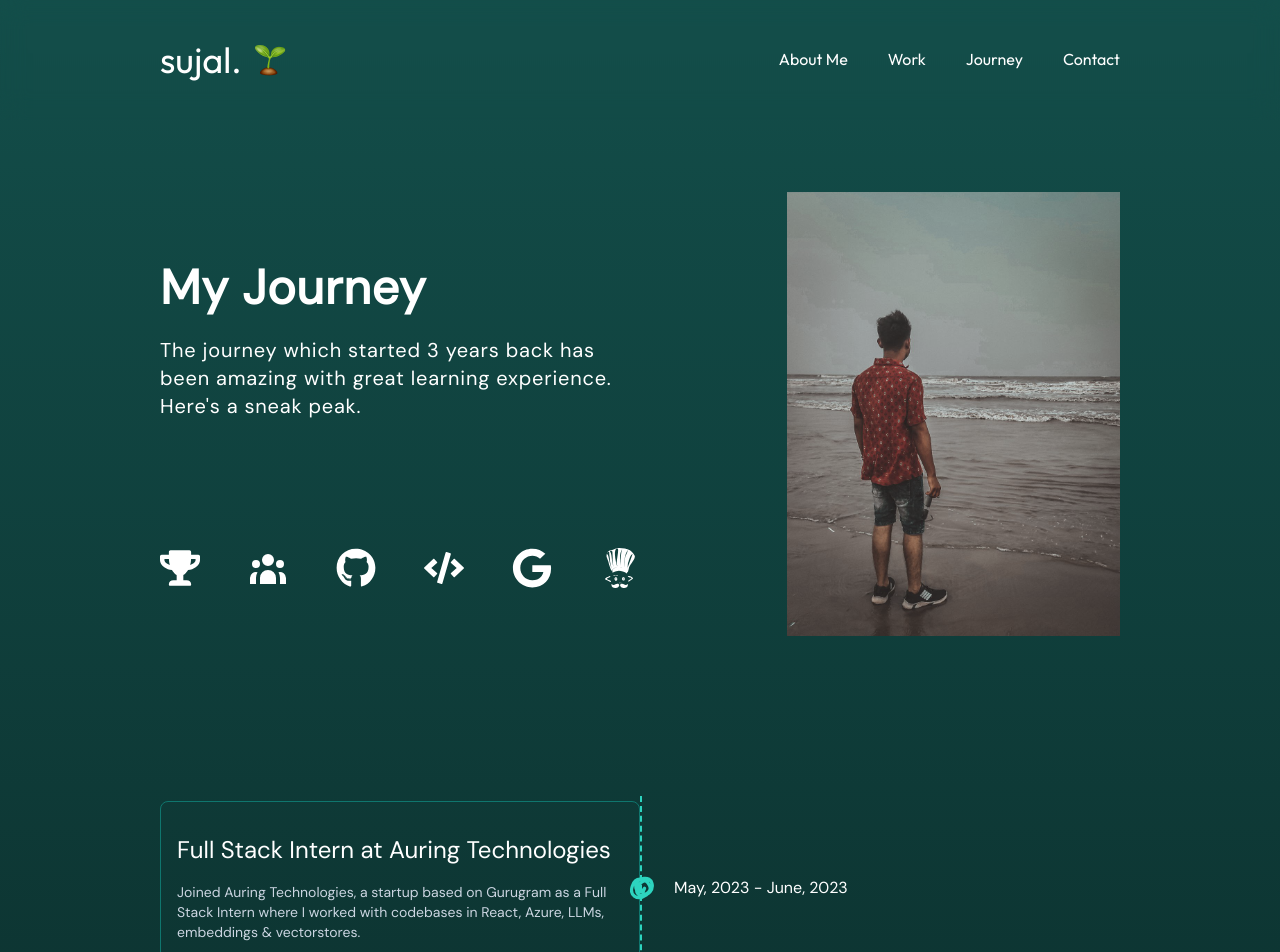
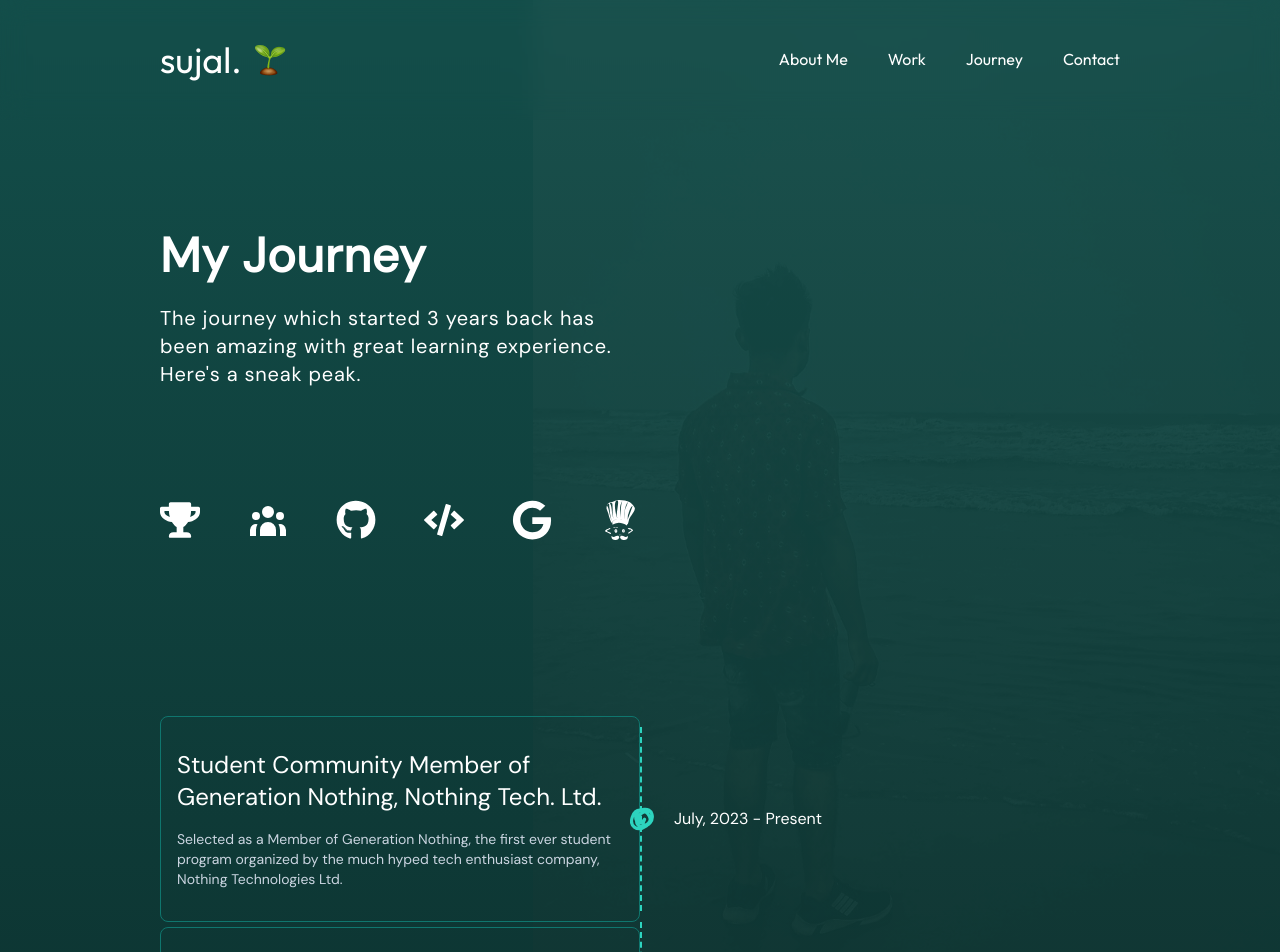
Before and after one commit to SujalSamai/Dev-Portfolio, a Next.js app: page /journey in a window 1280 px wide. Shown: the top 952 px of the page. Built offline with nearby package versions, Linux system fonts and the light colour scheme.

Commit message:
Added new experience

```diff
--- a/src/app/journey/page.jsx
+++ b/src/app/journey/page.jsx
@@ -10,7 +10,12 @@ import { SiCodechef } from 'react-icons/si'
 import { HiUserGroup } from 'react-icons/hi'
 
 const journeys= [
-
+  {
+    id:11,
+    name:"Student Community Member of Generation Nothing, Nothing Tech. Ltd.",
+    desc:"Selected as a Member of Generation Nothing, the first ever student program organized by the much hyped tech enthusiast company, Nothing Technologies Ltd.",
+    date:"July, 2023 - Present"
+  },
   {
     id:10,
     name:"Full Stack Intern at Auring Technologies",
@@ -78,7 +83,7 @@ const Journey = () => {
   return (
     <section className='mt-28'>
       <div className='flex flex-col lg:flex-row justify-between mb-20'>
-        <div className='lg:w-6/12 mt-20 lg:mt-0 tracking-wider flex flex-col justify-evenly'>
+        <div className='lg:w-6/12 mt-20 tracking-wider flex flex-col gap-28 lg:my-24 justify-evenly'>
           <div>
             <h1 className={`text-5xl font-semibold ${dmSans.className} py-6`}>My Journey</h1>
             <h6 className='text-xl'>The journey which started 3 years back has been amazing with great learning experience. Here&apos;s a sneak peak.</h6>
@@ -92,9 +97,8 @@ const Journey = () => {
             <SiCodechef className='w-10 h-10 hover:scale-150 hover:mx-5 transition-all duration-500 ease-out'/>
           </span>
         </div>
-        <div className='lg:w-5/12 lg:py-20 mt-8 lg:mt-0 flex justify-end'>
-            <Image src={journey} width={500} height={600} className='grayscale-50 hover:scale-105 hover:grayscale-100 transition-all duration-300 ease-in lg:w-10/12' alt='Sujal Samai'/>
-        </div>
+            <Image src={journey} width={500} height={600} className='-z-10 absolute top-0 right-0 opacity-5 blur-sm lg:blur-0 lg:w-7/12 grayscale-50' alt='Sujal Samai'/>
+
       </div>
       <div className=''>
         {
--- a/src/app/work/page.jsx
+++ b/src/app/work/page.jsx
@@ -66,7 +66,7 @@ const Work = () => {
   return (
     <section className='mt-28'>
       <div className='flex flex-col lg:flex-row justify-between'>
-        <div className='lg:w-6/12 mt-16 lg:mt-0 tracking-wider flex flex-col justify-evenly'>
+        <div className='lg:w-6/12 mt-16 tracking-wider flex flex-col gap-28 lg:my-28 justify-evenly'>
           <div>
             <h1 className={`text-5xl font-semibold ${dmSans.className} py-6`}>Some of my works.</h1>
             <h6 className='text-xl'>Have a look at some of the projects that I&apos;ve worked upon in last few years.</h6>
@@ -80,9 +80,8 @@ const Work = () => {
             <SiMysql className='w-10 h-10 hover:scale-150 hover:mx-5 transition-all duration-500 ease-out'/>
           </span>
         </div>
-        <div className='lg:w-5/12 lg:py-20 mt-8 lg:mt-0 flex justify-end'>
-            <Image src={work} width={500} height={600} className='grayscale-50 hover:scale-105 hover:grayscale-0 transition-all duration-300 ease-in lg:w-10/12' alt='Sujal Samai'/>
-        </div>
+            <Image src={work} width={500} height={600} className='-z-10 absolute top-0 right-0 opacity-5 blur-sm lg:blur-0 lg:w-7/12 grayscale-50' alt='Sujal Samai'/>
+
       </div>
       <Projects projects={projects}/>
       <Articles/>
```
